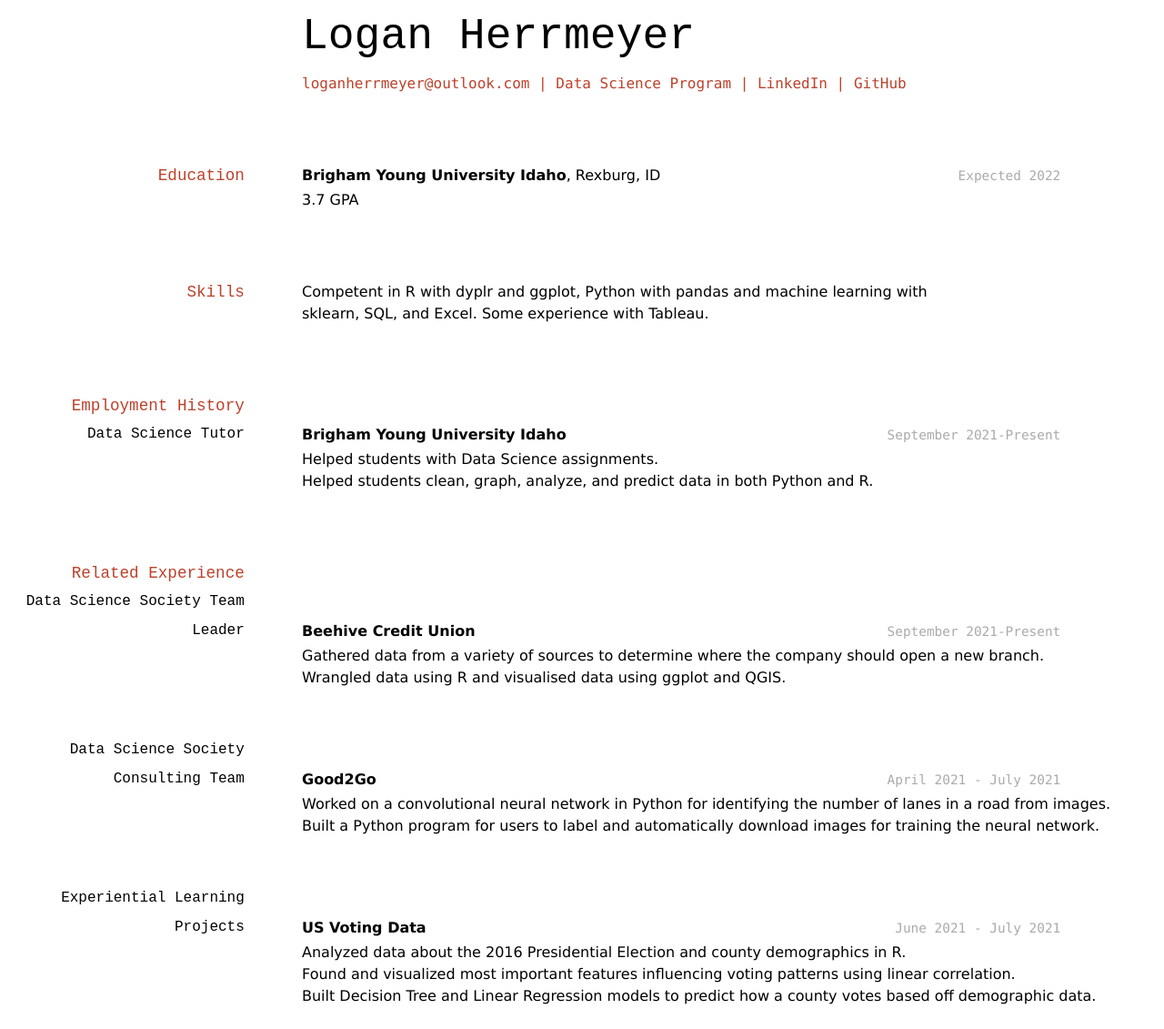
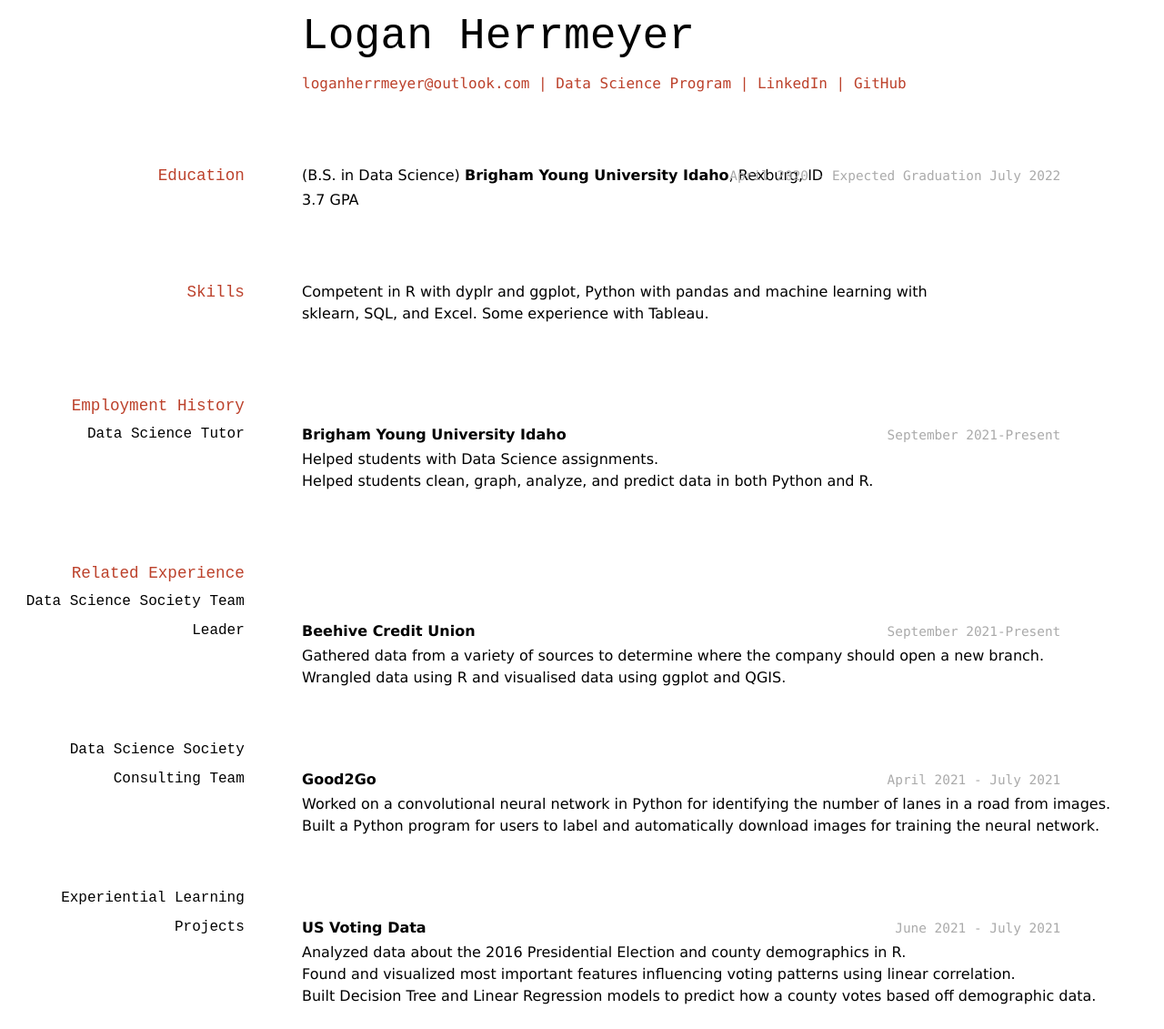
Before and after one commit to LHerrmeyer/herrmeyer_logan_resume, a Jekyll site: the page built from docs/index.md, in a window 1280 px wide. Shown: the whole page at 91% size. Built offline with Jekyll 4.4.1, drawn with Linux system fonts in a browser that asks for light colours.

Commit message:
Update index.md

```diff
--- a/docs/index.md
+++ b/docs/index.md
@@ -15,7 +15,7 @@ title: Logan Herrmeyer's Resume
 
 ## Education
 
-`Expected 2022`
+`April 2020 - Expected Graduation July 2022` (B.S. in Data Science)
 __Brigham Young University Idaho__, Rexburg, ID
 
 - 3.7 GPA
```
